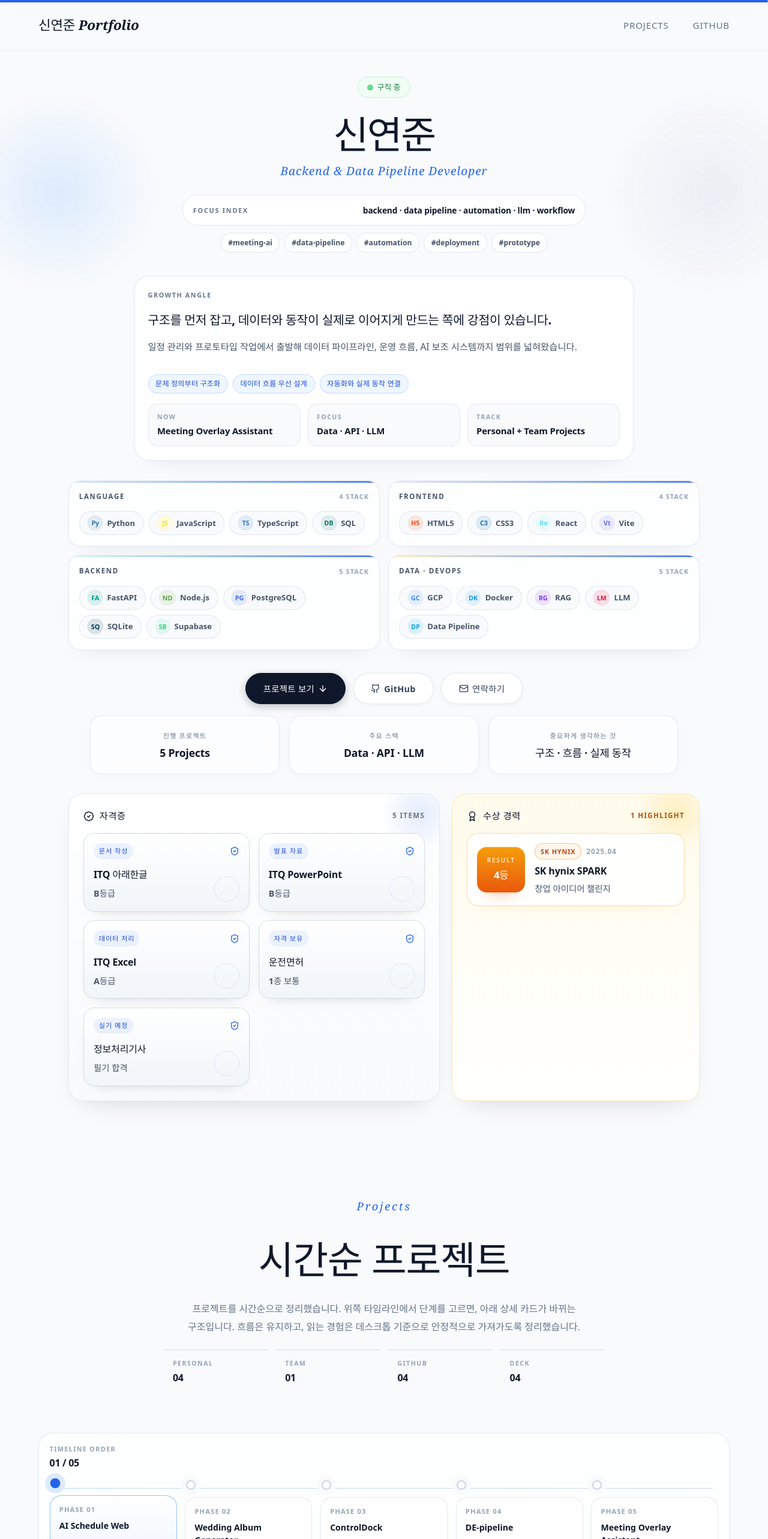
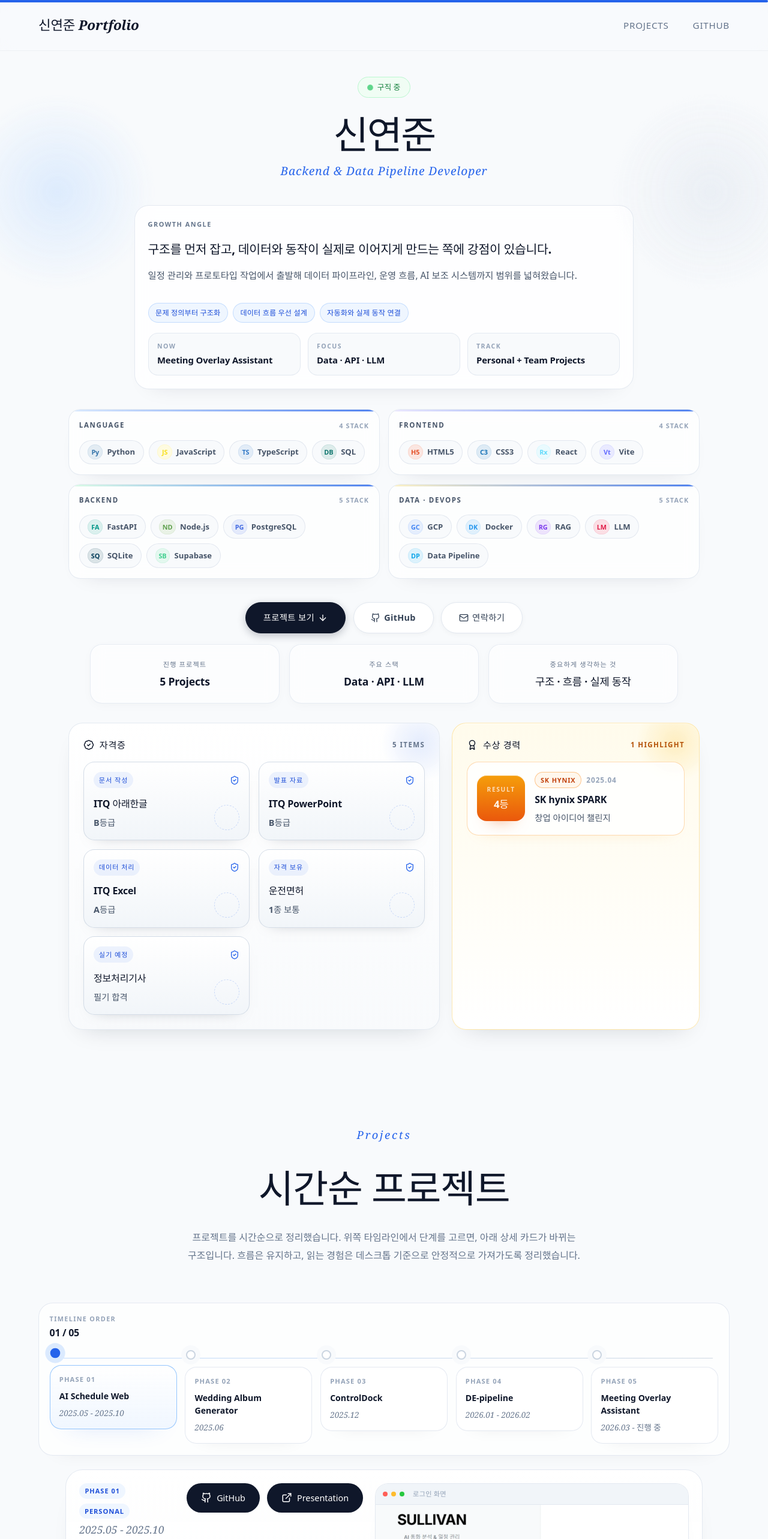
Before and after one commit to shinyeonjun/portfolio, a React (Vite) app: page / in a window 1280 px wide. Shown: the top 2566 px of the page at 60% size. Built offline with nearby package versions, Linux system fonts and the light colour scheme.

Commit message:
Revert "style: add editorial index cues to portfolio"
This reverts commit a756dd7f52dd55752ee06c6974d03239d326c298.

```diff
--- a/src/App.css
+++ b/src/App.css
@@ -698,77 +698,6 @@
   color: var(--color-accent);
   font-weight: 500;
   letter-spacing: 0.05em;
-}
-
-.hero-discovery {
-  display: grid;
-  gap: 0.7rem;
-  width: 100%;
-  max-width: 42rem;
-  margin: 0 auto 1.4rem;
-}
-
-.hero-discovery-bar {
-  display: flex;
-  align-items: center;
-  justify-content: space-between;
-  gap: 1rem;
-  min-height: 3.2rem;
-  padding: 0.85rem 1.05rem;
-  border: 1px solid rgba(226, 232, 240, 0.92);
-  border-radius: 999px;
-  background: rgba(255, 255, 255, 0.76);
-  box-shadow:
-    0 16px 36px -30px rgba(15, 23, 42, 0.18),
-    inset 0 1px 0 rgba(255, 255, 255, 0.92);
-}
-
-.hero-discovery-label {
-  color: #64748b;
-  font-size: 0.68rem;
-  font-weight: 800;
-  letter-spacing: 0.16em;
-  text-transform: uppercase;
-  flex-shrink: 0;
-}
-
-.hero-discovery-bar strong {
-  color: #0f172a;
-  font-size: 0.86rem;
-  font-weight: 600;
-  letter-spacing: -0.01em;
-}
-
-.hero-discovery-tags {
-  display: flex;
-  flex-wrap: wrap;
-  justify-content: center;
-  gap: 0.45rem;
-}
-
-.hero-discovery-tag {
-  display: inline-flex;
-  align-items: center;
-  min-height: 2rem;
-  padding: 0.38rem 0.72rem;
-  border-radius: 999px;
-  border: 1px solid rgba(226, 232, 240, 0.96);
-  background: rgba(255, 255, 255, 0.72);
-  color: #475569;
-  font-size: 0.76rem;
-  font-weight: 600;
-  transition:
-    transform 0.24s ease,
-    border-color 0.24s ease,
-    color 0.24s ease,
-    box-shadow 0.24s ease;
-}
-
-.hero-discovery-tag:hover {
-  transform: translateY(-2px);
-  border-color: rgba(147, 197, 253, 0.98);
-  color: #1d4ed8;
-  box-shadow: 0 16px 30px -28px rgba(37, 99, 235, 0.34);
 }
 
 .profile-bio {
@@ -1541,50 +1470,6 @@
   word-break: keep-all;
 }
 
-.growth-archive-bar {
-  display: grid;
-  grid-template-columns: repeat(4, minmax(0, 1fr));
-  gap: 0.8rem;
-  width: 100%;
-  max-width: 46rem;
-  margin: 1.4rem auto 0;
-}
-
-.growth-archive-stat {
-  display: grid;
-  gap: 0.2rem;
-  padding: 0.9rem 1rem;
-  border-top: 1px solid rgba(148, 163, 184, 0.32);
-  text-align: left;
-}
-
-.growth-archive-stat span {
-  color: #94a3b8;
-  font-size: 0.66rem;
-  font-weight: 800;
-  letter-spacing: 0.14em;
-  text-transform: uppercase;
-}
-
-.growth-archive-stat strong {
-  color: #0f172a;
-  font-size: 1rem;
-  font-weight: 800;
-  letter-spacing: -0.02em;
-}
-
-@media (max-width: 760px) {
-  .hero-discovery-bar {
-    align-items: flex-start;
-    flex-direction: column;
-    border-radius: 1.3rem;
-  }
-
-  .growth-archive-bar {
-    grid-template-columns: repeat(2, minmax(0, 1fr));
-  }
-}
-
 .skeleton-block {
   position: relative;
   overflow: hidden;
--- a/src/components/Hero.tsx
+++ b/src/components/Hero.tsx
@@ -124,14 +124,6 @@ const growthHeroFacts = [
     { label: 'Now', value: 'Meeting Overlay Assistant' },
     { label: 'Focus', value: 'Data · API · LLM' },
     { label: 'Track', value: 'Personal + Team Projects' },
-] as const;
-
-const focusLinks = [
-    { label: '#meeting-ai', href: '#caps' },
-    { label: '#data-pipeline', href: '#de-pipeline' },
-    { label: '#automation', href: '#ai-schedule' },
-    { label: '#deployment', href: '#control-dock' },
-    { label: '#prototype', href: '#wedding-album' },
 ] as const;
 
 type HeroProps = {
@@ -271,28 +263,6 @@ export default function Hero({ variant = 'classic' }: HeroProps) {
                         >
                             <h1 className="profile-name">신연준</h1>
                             <p className="profile-role">Backend & Data Pipeline Developer</p>
-                        </motion.div>
-
-                        <motion.div
-                            className="hero-discovery"
-                            variants={fadeUpVariants}
-                            transition={{ duration: 0.5 }}
-                        >
-                            <div className="hero-discovery-bar">
-                                <span className="hero-discovery-label">Focus Index</span>
-                                <strong>backend · data pipeline · automation · llm · workflow</strong>
-                            </div>
-                            <div className="hero-discovery-tags">
-                                {focusLinks.map((item) => (
-                                    <a
-                                        key={item.label}
-                                        href={item.href}
-                                        className="hero-discovery-tag hover-trigger"
-                                    >
-                                        {item.label}
-                                    </a>
-                                ))}
-                            </div>
                         </motion.div>
                     </div>
 
--- a/src/components/ProjectsTimeline.tsx
+++ b/src/components/ProjectsTimeline.tsx
@@ -118,22 +118,6 @@ export default function ProjectsTimeline() {
     const activeProject = projects[activeIndex] ?? projects[0];
     const primaryVisual = activeProject.visuals[0];
     const supportingVisuals = activeProject.visuals.slice(1);
-    const archiveStats = [
-        { label: 'Personal', value: projects.filter((project) => !project.isTeam).length },
-        { label: 'Team', value: projects.filter((project) => project.isTeam).length },
-        {
-            label: 'GitHub',
-            value: projects.filter((project) =>
-                project.links.some((link) => link.label === 'GitHub'),
-            ).length,
-        },
-        {
-            label: 'Deck',
-            value: projects.filter((project) =>
-                project.links.some((link) => link.label === 'Presentation'),
-            ).length,
-        },
-    ];
 
     return (
         <>
@@ -190,14 +174,6 @@ export default function ProjectsTimeline() {
                         아래 상세 카드가 바뀌는 구조입니다. 흐름은 유지하고, 읽는 경험은 데스크톱
                         기준으로 안정적으로 가져가도록 정리했습니다.
                     </p>
-                    <div className="growth-archive-bar">
-                        {archiveStats.map((item) => (
-                            <div className="growth-archive-stat" key={item.label}>
-                                <span>{item.label}</span>
-                                <strong>{String(item.value).padStart(2, '0')}</strong>
-                            </div>
-                        ))}
-                    </div>
                 </motion.div>
 
                 <div className="growth-shell">
```
